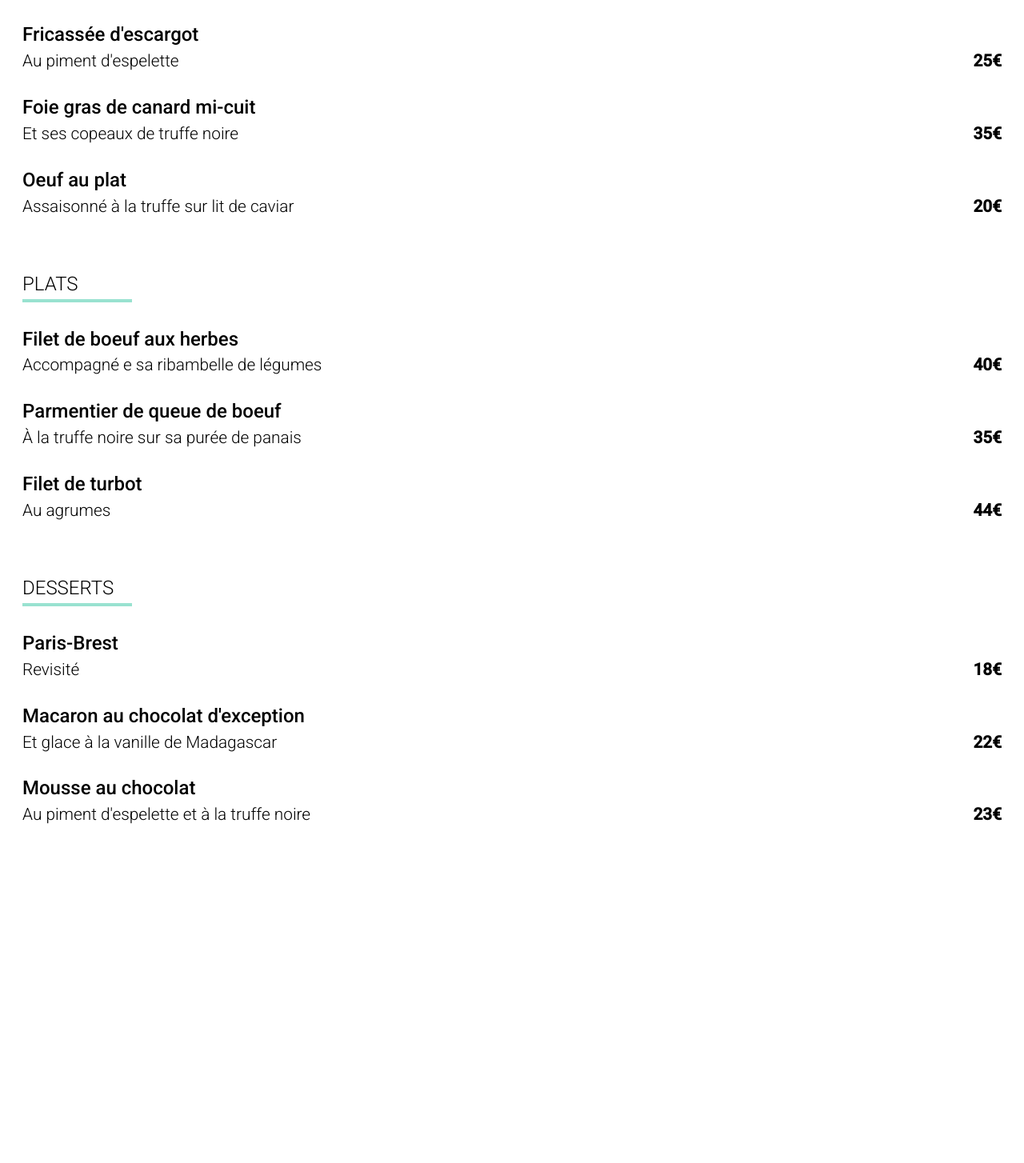
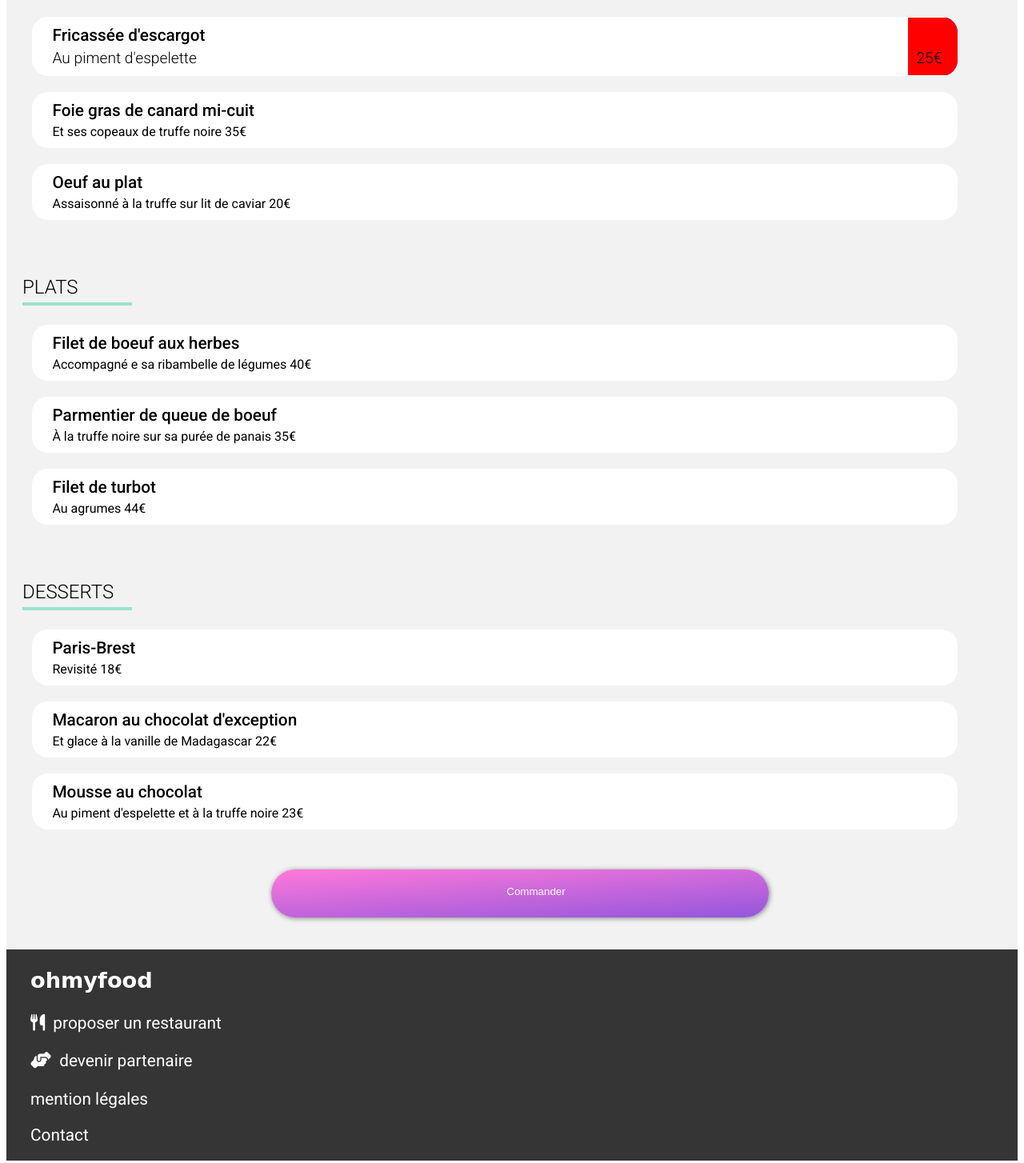
Before and after one commit to kevtho54/projet_ohmyfood, a website: page La_palette_du_goût/La_palette_du_goût.html in a window 1280 px wide. Shown: the part 508-1962 px from the top of the page at 80% size. Before the commit the page ends 1567 px from the top, so only its background shows below. Drawn offline with Linux system fonts and the light colour scheme; a web font is replaced by a local one.

Commit message:
ajout du footer + commencement animation

```diff
--- a/La_palette_du_goût/La_palette_du_goût.html
+++ b/La_palette_du_goût/La_palette_du_goût.html
@@ -37,8 +37,14 @@
       <section class="entree">
         <h3>ENTRÉES</h3>
         <div class="fricassee">
+          <div class="description_menu">
           <h4>Fricassée d'escargot</h4>
-          <p>Au piment d'espelette <span>25€</span></p>
+          <p>Au piment d'espelette </p>
+        </div>
+        <div class="prix_check">
+          <p class="prix">25€</p>
+          <p class="check">check</p>
+        </div>
 
         </div>
         <div class="foie_gras">
@@ -81,9 +87,24 @@
             <p>Au piment d'espelette et à la truffe noire <span>23€</span></p>
           </div>
         </div>
-
       </section>
+      <button>
+      <p>Commander</p>
+      </button>
       </section>
     </main>
+    <footer>
+      <h2>ohmyfood</h2>
+      <p>
+        <i class="fa-solid fa-utensils"></i>
+          proposer un restaurant
+        </p>
+      <p>
+      <i class="fa-solid fa-handshake-angle"></i>
+        devenir partenaire
+      </p>
+      <p>mention légales</p>
+      <a href="mailto:kevthho54@gmail.com">Contact</a>
+    </footer>
   </body>
 </html>
--- a/La_palette_du_goût/style.scss
+++ b/La_palette_du_goût/style.scss
@@ -1,7 +1,14 @@
 @use "../sass/utils/mixin.scss";
+@use "../sass/utils/variable.scss" as v;
+@use "../sass/layout/footer.scss";
+
 @import url("https://fonts.googleapis.com/css2?family=Roboto:wght@300;400;500&display=swap");
 @import url("https://fonts.googleapis.com/css2?family=Shrikhand&display=swap");
-
+html {
+  min-width: 450px;
+  margin: 0;
+  width: 100%;
+}
 * {
   box-sizing: border-box;
 }
@@ -33,8 +40,10 @@ header {
 
 .menu {
   position: relative;
+  background-color: #f2f2f2;
+
   img {
-    width: 100%;
+    width: 99.5%;
     object-fit: cover;
     height: 350px;
   }
@@ -43,15 +52,17 @@ header {
     justify-content: space-between;
     align-items: center;
     position: absolute;
-    top: 250px;
+    top: 252px;
     background-color: white;
     width: 100%;
     height: 100px;
+    border: none;
     border-radius: 50px 50px 0px 0px;
-
+    background-color: #f2f2f2;
+    margin-left: -1px;
     h2 {
       font-family: "Shrikhand", cursive;
-      font-size: 1.6rem;
+      font-size: 2rem;
       margin-left: 15px;
     }
   }
@@ -62,7 +73,11 @@ header {
   .fa-regular:hover {
     transition-duration: 4s;
     transition-property: margin-right, color;
-    background-image: linear-gradient(356deg, #9356dc, #ff79da);
+    background-image: linear-gradient(
+      356deg,
+      v.$color-primary,
+      v.$color-secondary
+    );
     background-clip: text;
     -webkit-background-clip: text;
     color: transparent;
@@ -84,18 +99,102 @@ header {
     width: 11%;
   }
   h4 {
-    font-size: 1.5rem;
+    font-size: 1.3rem;
     font-weight: 500;
+    margin: 0px;
+    padding-left: 10px;
+    padding-top: 10px;
   }
   p {
+    margin: 0px;
+    padding: 5px 10px 10px 10px;
+  }
+  .fricassee {
     display: flex;
-    justify-content: space-between;
     font-weight: lighter;
-    font-size: 1.3rem;
-    margin-top: -25px;
-    span {
-      margin-right: 20px;
-      font-weight: bold;
+    font-size: 1.2rem;
+    overflow: hidden;
+
+    .prix_check {
+      display: flex;
+      margin-left: auto;
+      margin-right: -51px;
+      background-color: blue;
+      .prix,
+      .check {
+        display: flex;
+        align-items: flex-end;
+        background-color: red;
+        margin: 0px;
+      }
+      .prix {
+        padding-right: 20px;
+      }
+      .check {
+        width: 50px;
+        background-color: v.$color-tertiary;
+      }
+    }
+    &:hover .prix_check {
+      margin-right: 0;
     }
   }
+  .fricassee,
+  .foie_gras,
+  .oeuf,
+  .filet_de_boeuf,
+  .parmentier,
+  .filet_de_turbot,
+  .paris_brest,
+  .mousse,
+  .macaron {
+    border-radius: 20px;
+    margin-bottom: 20px;
+    margin-left: 1%;
+    margin-right: 6%;
+    background-color: white;
+    padding: 1px;
+    padding-left: 15px;
+  }
+  button {
+    @include mixin.button;
+    margin-left: auto;
+    margin-right: auto;
+    margin-top: 30px;
+    margin-bottom: 40px;
+    p {
+      padding-left: 50px;
+      margin: auto;
+    }
+  }
+  button:hover {
+    @include mixin.hover;
+  }
 }
+footer {
+  display: flex;
+  flex-direction: column;
+  background-color: #353535;
+  color: white;
+  padding-left: 30px;
+  & h2 {
+    font-size: 1.7rem;
+    font-family: "Shrikhand", cursive;
+    padding-top: 0px;
+  }
+  & p {
+    @include mixin.font-roboto;
+    font-size: 1.3rem;
+    margin-top: 3px;
+    & i {
+      margin-right: 5px;
+    }
+  }
+  & a {
+    @include mixin.font-roboto;
+    font-size: 1.3rem;
+    text-decoration: none;
+    color: white;
+    margin-bottom: 20px;
+  }
+}
```
Also changed, not shown: La_palette_du_goût/style.css, 1 other file.
